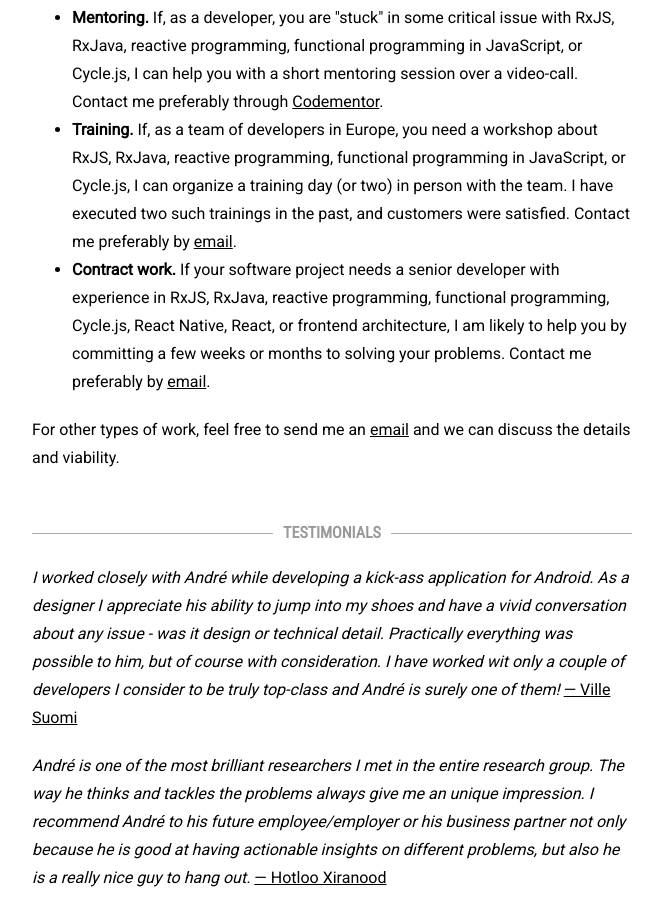
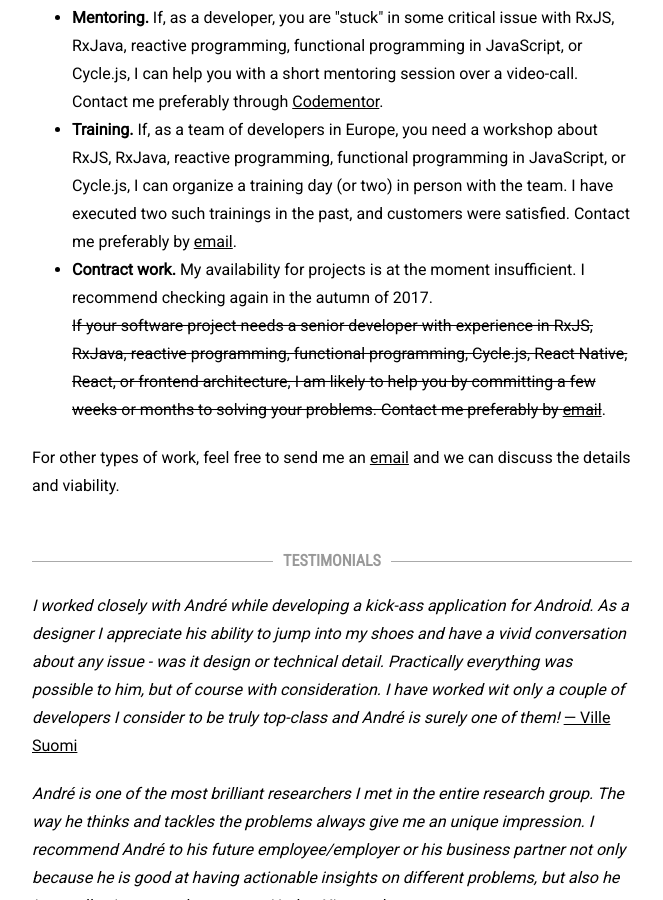
Before and after one commit to staltz/staltz.com, a Jekyll site: the page built from hire.html, in a window 1280 px wide and 900 px high, scrolled down 410 px. Shown: the whole window, without its empty margins (308-971 px from the left). Built offline with Jekyll 4.4.1, drawn with Linux system fonts in a browser that asks for light colours; nearby versions of some CDN libraries.

Commit message:
Update availability in hire.html

```diff
--- a/hire.html
+++ b/hire.html
@@ -17,7 +17,7 @@ layout: blank
       <ul>
         <li><strong>Mentoring.</strong> If, as a developer, you are "stuck" in some critical issue with RxJS, RxJava, reactive programming, functional programming in JavaScript, or Cycle.js, I can help you with a short mentoring session over a video-call. Contact me preferably through <a href="https://www.codementor.io/staltz">Codementor</a>.</li>
         <li><strong>Training.</strong> If, as a team of developers in Europe, you need a workshop about RxJS, RxJava, reactive programming, functional programming in JavaScript, or Cycle.js, I can organize a training day (or two) in person with the team. I have executed two such trainings in the past, and customers were satisfied. Contact me preferably by <a href="mailto:andre@staltz.com">email</a>.</li>
-        <li><strong>Contract work.</strong> If your software project needs a senior developer with experience in RxJS, RxJava, reactive programming, functional programming, Cycle.js, React Native, React, or frontend architecture, I am likely to help you by committing a few weeks or months to solving your problems. Contact me preferably by <a href="mailto:andre@staltz.com">email</a>.</li>
+        <li><strong>Contract work.</strong> My availability for projects is at the moment insufficient. I recommend checking again in the autumn of 2017.<br /><strike>If your software project needs a senior developer with experience in RxJS, RxJava, reactive programming, functional programming, Cycle.js, React Native, React, or frontend architecture, I am likely to help you by committing a few weeks or months to solving your problems. Contact me preferably by <a href="mailto:andre@staltz.com">email</a></strike>.</li>
       </ul>
 
       <p>For other types of work, feel free to send me an <a href="mailto:andre@staltz.com">email</a> and we can discuss the details and viability.</p>
```
